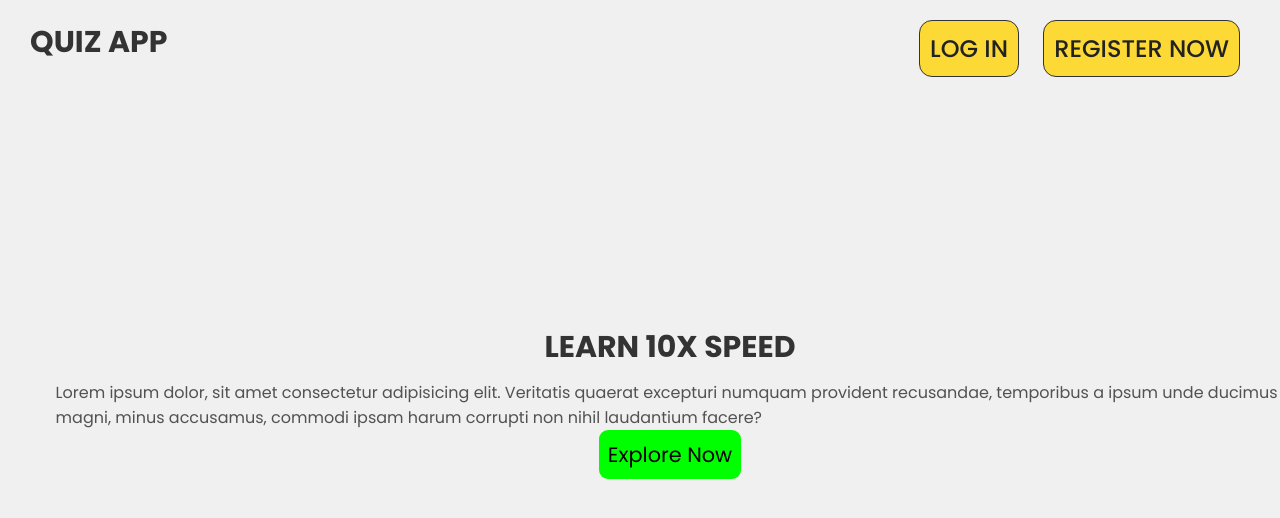
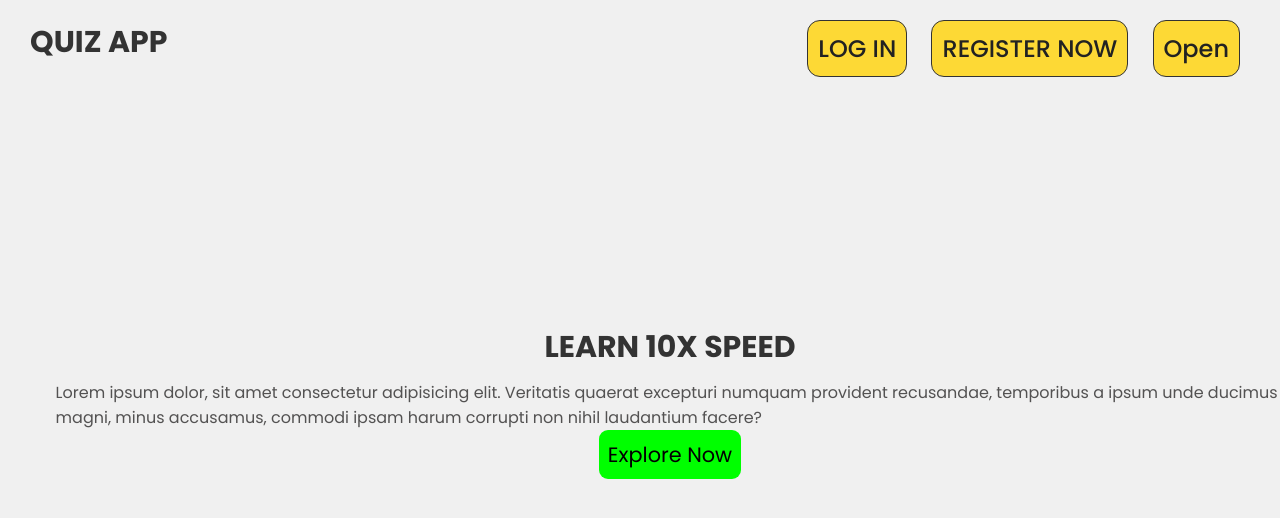
Before and after one commit to Aasheeqcode/quizapp, a website: page index.html in a window 1280 px wide. Shown: the top 518 px of the page. Drawn offline with nearby package versions, Linux system fonts and the light colour scheme.

Commit message:
Update index.html

```diff
--- a/index.html
+++ b/index.html
@@ -16,6 +16,7 @@
         <div class="reg">
         <button id="log">LOG IN</button>
         <button id="sign">REGISTER NOW</button>
+        <button onclick="open()">Open</button>
         </div>
     </div>
     <div id="wrapper" class="section-m1">
```
